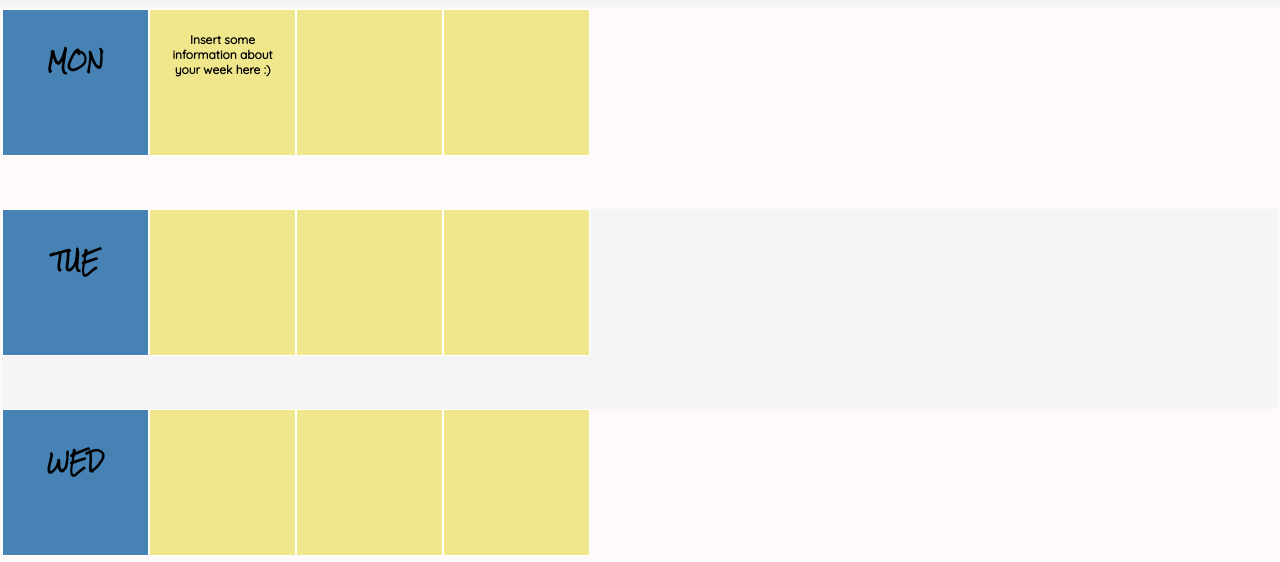
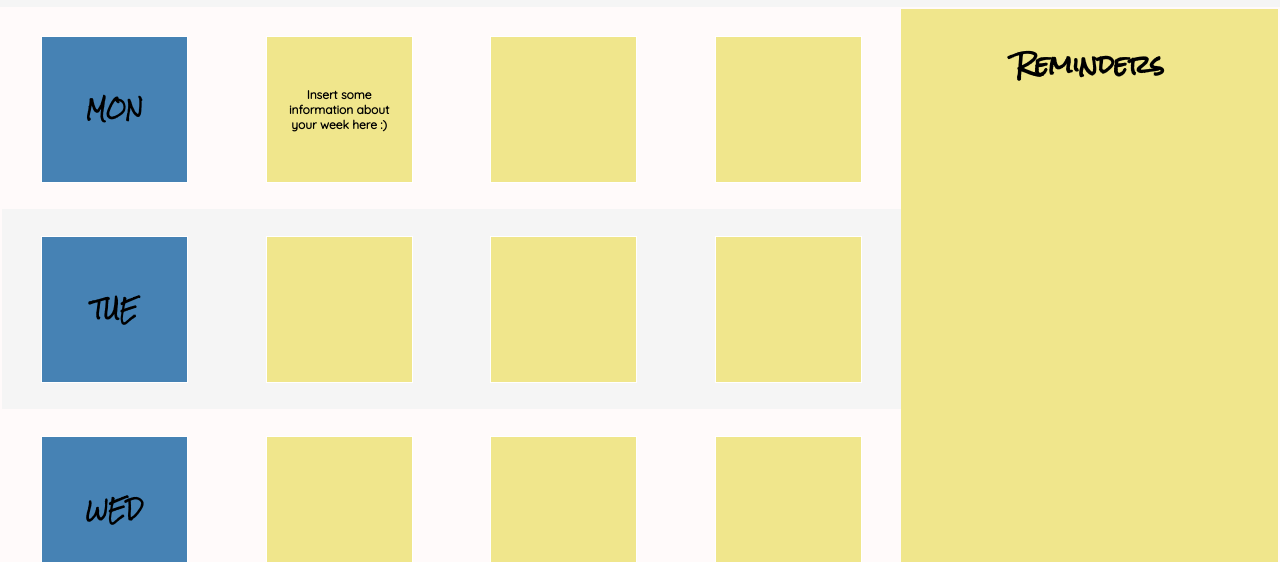
Before and after one commit to Nanakumi23/flexbox-todo-app, a plain HTML site: page index.html in a window 1280 px wide. Shown: the part 238-800 px from the top of the page. Drawn offline with Linux system fonts and the light colour scheme.

Commit message:
finished styling

```diff
--- a/styles.css
+++ b/styles.css
@@ -30,21 +30,31 @@ body {
   /* App Container */
   .container {
     border: 2px solid snow;
+    display: flex;
   }
 
   /* To Do Section */
   .week {
+    display: inline-flex;
+    flex-grow: 3;
+    flex-direction: column;
   }
 
   .row {
     min-height: 200px;
     display: flex;
+    flex-wrap: wrap ;
+    justify-content: space-around;
+    align-items: center;
   }
 
   .square {
     width: 125px;
     height: 125px;
     padding: 10px;
+    display: flex;
+    justify-content: center;
+    align-items: center;
   }
 
   .day.square {
@@ -66,6 +76,8 @@ body {
   /* Reminders */
   .reminders {
     background-color: khaki;
+    display: inline-flex;
+    flex-grow: 2;
   }
 
   .reminders h3 {
```
